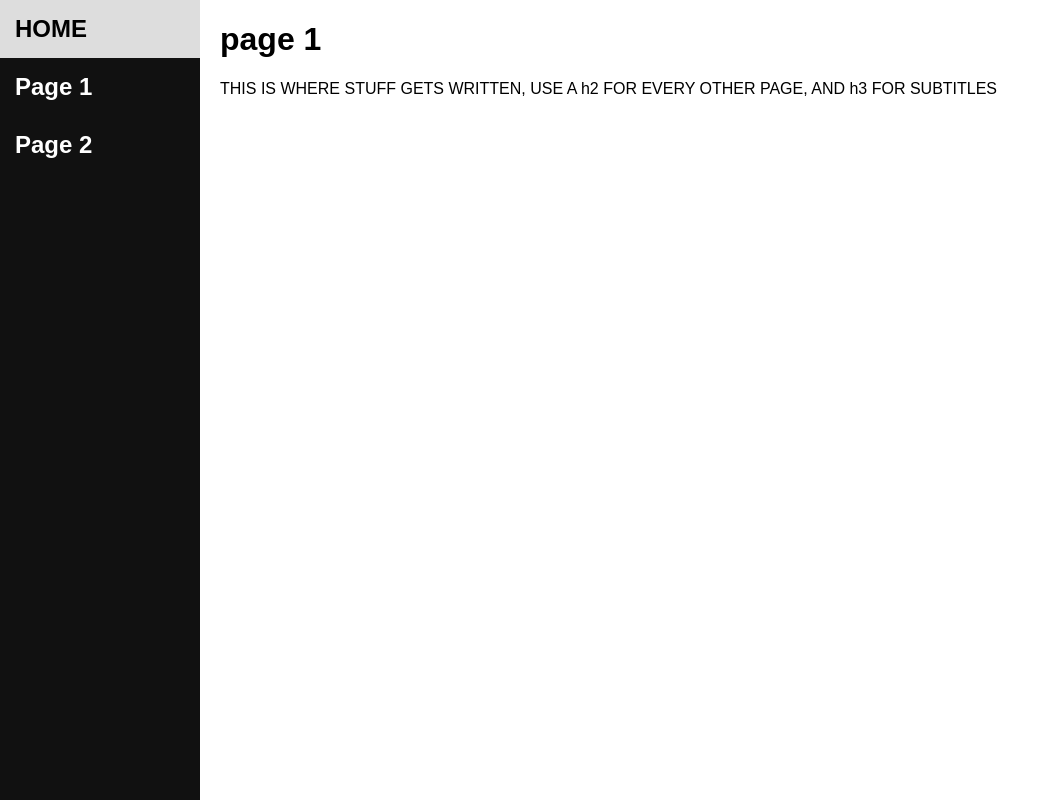
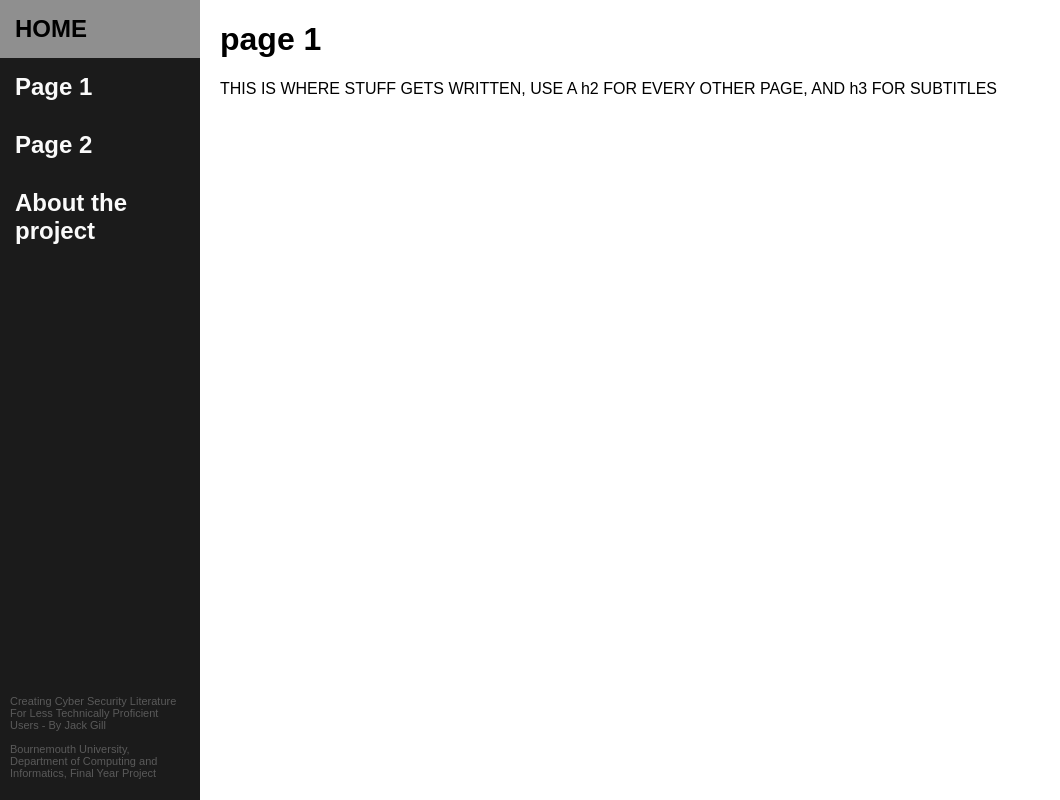
Before and after one commit to gillerz/DissertationSitePrototype, a plain HTML site: page pages/page1.html in a window 1280 px wide. Shown: the whole page, without its empty margins (0-1060 px from the left). Drawn offline with Linux system fonts and the light colour scheme.

Commit message:
small cosmetic changes

```diff
--- a/css/style.css
+++ b/css/style.css
@@ -15,13 +15,13 @@ body {
     z-index: 1;
     top: 0;
     left: 0;
-    background-color: #111;
+    background-color: rgb(27, 27, 27);
     overflow-x: hidden;
 }
 
   /* Side navigation links */
 .sidenav a {
-    color: white;
+    color: rgb(250, 250, 250);
     padding: 15px;
     font-size: x-large;
     font-weight: bolder;
@@ -31,7 +31,7 @@ body {
 
 /* Change color on hover */
 .sidenav a:hover {
-    background-color: #ddd;
+    background-color: rgb(143, 143, 143);
     color: black;
 }
 
@@ -40,3 +40,12 @@ body {
     margin-left: 200px;
     padding-left: 20px;
 }
+
+/* Style the footer */
+.footer {
+    color:rgb(90, 90, 90);
+    padding: 10px;
+    position: absolute;
+    bottom: 0;
+    font-size: 11px;
+}
--- a/pages/page1.html
+++ b/pages/page1.html
@@ -13,6 +13,10 @@
         <a href="../index.html">HOME</a>
         <a href="../pages/page1.html">Page 1</a>
         <a href="../pages/page2.html">Page 2</a>
+        <a href="../aboutPage.html">About the project</a>
+        <div class="footer">
+            <p>Creating Cyber Security Literature For Less Technically Proficient Users - By Jack Gill<br><br>Bournemouth University, Department of Computing and Informatics, Final Year Project</p>
+          </div>
     </div>
 
     <div class="content">
```
Also changed, not shown: aboutPage.html (added, +31 -0 lines), index.html (+1 -0 lines), pages/page2.html (+4 -0 lines).
